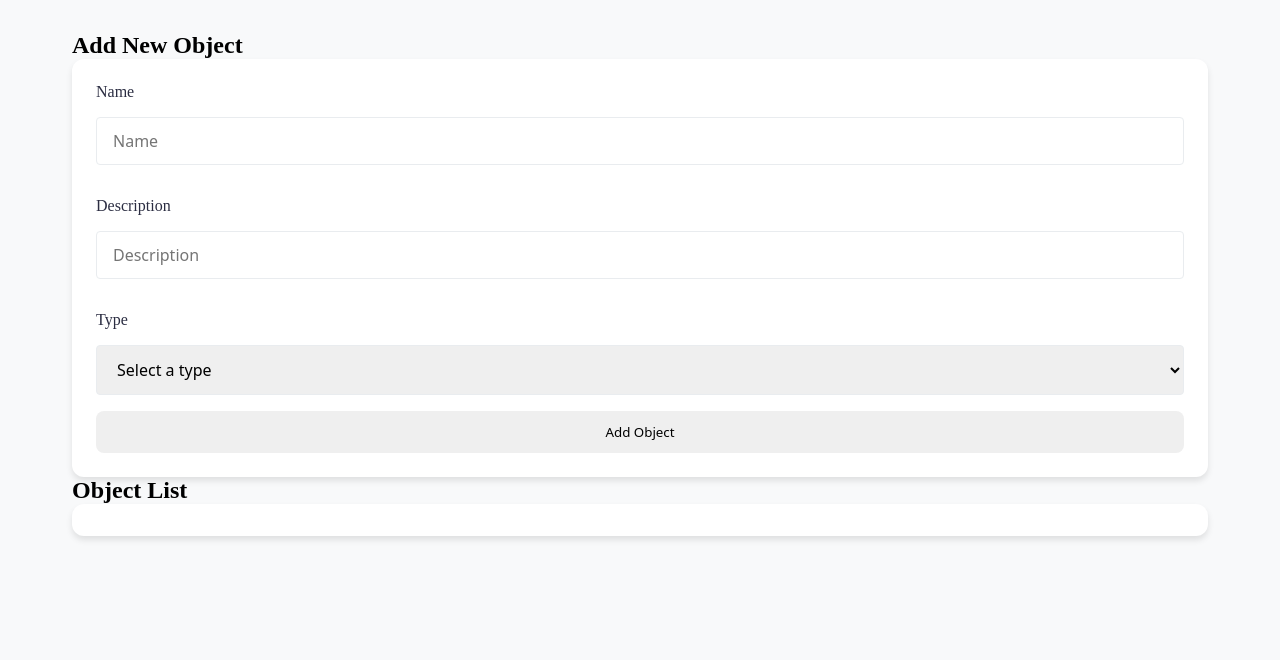
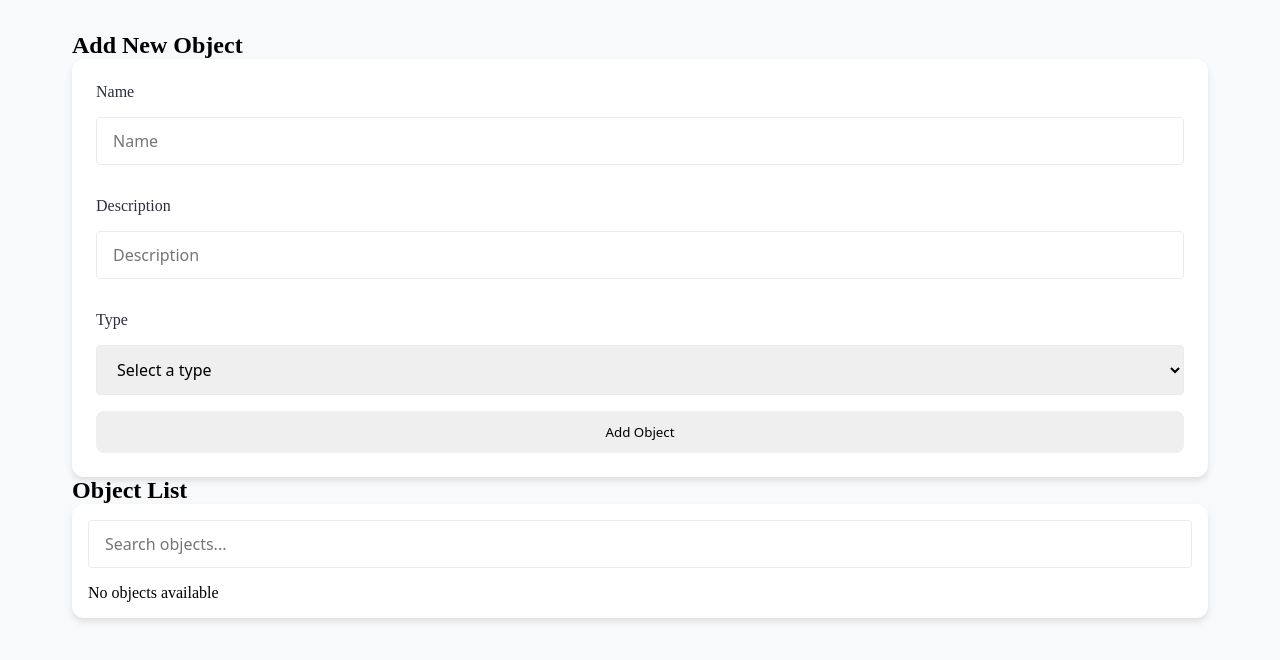
Before and after one commit to TomasGarciaDev/object-management-software, a React (Create React App) app: page / in a window 1280 px wide. Shown: the top 660 px of the page. Built offline with nearby package versions, Linux system fonts and the light colour scheme.

Commit message:
Feat: Search funtionality

```diff
--- a/src/components/ObjectForm.tsx
+++ b/src/components/ObjectForm.tsx
@@ -83,7 +83,7 @@ export default function ObjectForm({
         <option value='Human'>Human</option>
       </select>
 
-      <button type='submit' className='submit-btn'>
+      <button type='submit'>
         {isEditing ? "Update Object" : "Add Object"}
       </button>
       {isEditing && (
--- a/src/components/ObjectList.tsx
+++ b/src/components/ObjectList.tsx
@@ -10,11 +10,32 @@ export default function ObjectList() {
   const [selectedObject, setSelectedObject] = useState<ObjectType | null>(null);
   const [isEditModalOpen, setIsEditModalOpen] = useState(false);
   const [editingObject, setEditingObject] = useState<ObjectType | null>(null);
+  const [search, setSearch] = useState("");
+
+  // Filter objects based on search input
+  const filteredObjects = objects.filter(
+    (obj) =>
+      obj.name.toLowerCase().includes(search.toLowerCase()) ||
+      obj.description.toLowerCase().includes(search.toLowerCase())
+  );
 
   return (
     <div className='container'>
+      {/* Search Input */}
+      <input
+        type='text'
+        placeholder='Search objects...'
+        value={search}
+        onChange={(e) => {
+          setSearch(e.target.value);
+        }}
+        className='input'
+      />
+
+      {/* Object List */}
+      {filteredObjects.length > 0 ? (
         <ul className='object-list-items'>
-        {objects.map((obj) => (
+          {filteredObjects.map((obj) => (
             <li key={obj.id} className='object-list-item'>
               <div
                 className='object-list-item-content'
@@ -51,6 +72,9 @@ export default function ObjectList() {
             </li>
           ))}
         </ul>
+      ) : (
+        <div className='no-objects-message'>No objects available</div>
+      )}
 
       {/* Edit Object Modal*/}
       <Modal
```
Lines whose indentation alone changed are shown as unchanged.
